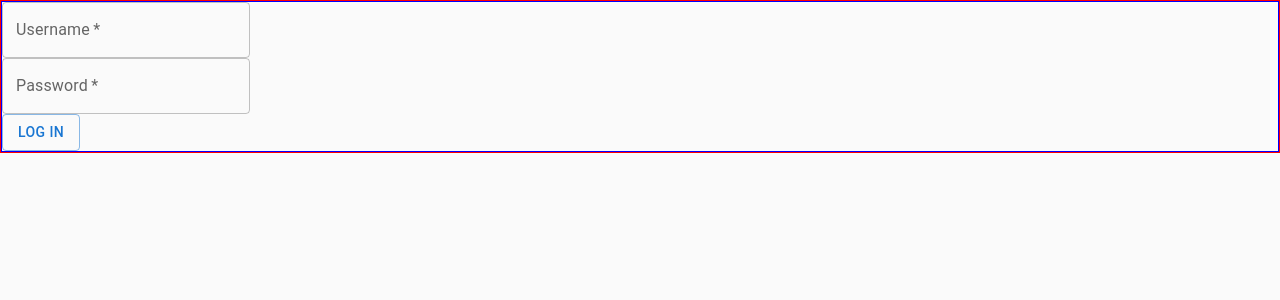
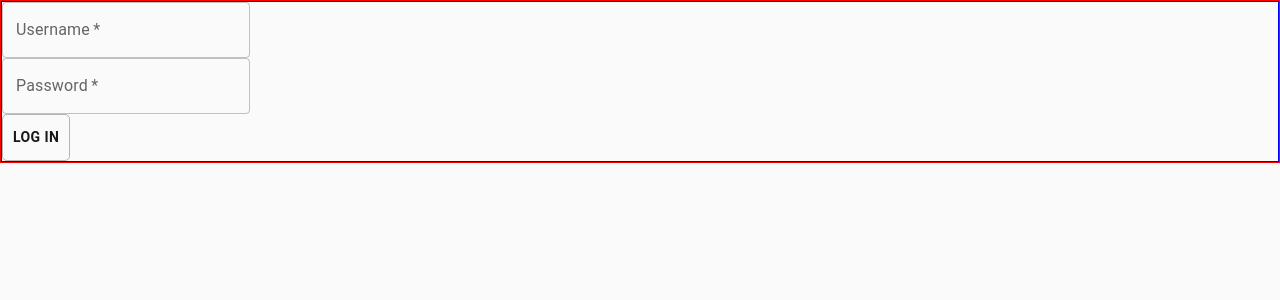
Before and after one commit to DenisTvardovskiy/cookify, a React app: page /sign-in in a window 1280 px wide. Shown: the top 300 px of the page. Built offline with nearby package versions, Linux system fonts and the light colour scheme.

Commit message:
updated buttons

```diff
--- a/src/components/Navigation/Navigation.tsx
+++ b/src/components/Navigation/Navigation.tsx
@@ -53,14 +53,12 @@
               />
             )}
           />
-          <div className={globalElements.primaryButton}>
+          <Button variant='outlined'>
             <Sort /> Ingredients
-          </div>
+          </Button>
         </div>
 
-        <a href='#' className={globalElements.primaryButton}>
-          Sign up
-        </a>
+        <Button variant='outlined'>Sign up</Button>
       </nav>
     </Container>
   )
--- a/src/pages/Landing/Landing.tsx
+++ b/src/pages/Landing/Landing.tsx
@@ -5,12 +5,12 @@
 import useStyles from './styles'
 import { useGlobalElements } from '../../theme/globalElements'
 import { Sort } from '@mui/icons-material'
+import { Button } from '@mui/material'
 
 interface IProps {}
 
 export const Landing: FC<IProps> = (props: IProps): JSX.Element => {
   const classes = useStyles()
-  const globalElements = useGlobalElements()
 
   return (
     <>
@@ -18,10 +18,9 @@
       <Container>
         <div className={classes.filterWrap}>
           <h2>Last recipes</h2>
-          <div className={globalElements.primaryButton}>
-            <Sort />
-            Filter
-          </div>
+          <Button variant='outlined'>
+            <Sort /> Filter
+          </Button>
         </div>
       </Container>
       <RecipesList />
--- a/src/theme/globalStyles.ts
+++ b/src/theme/globalStyles.ts
@@ -40,5 +40,23 @@
     a: {
       color: theme.colors.primary.main,
     },
+
+    button: {
+      '&.MuiButton-outlined': {
+        color: theme.colors.primary.main,
+        transition: theme.transitions.default,
+        border: `1px solid ${theme.colors.primary.minOpacity}`,
+        borderRadius: theme.shape.radius,
+        padding: theme.margin.small,
+        fontWeight: theme.font.weight.bold,
+        display: 'inline-flex',
+        alignItems: 'center',
+        cursor: 'pointer',
+
+        '&:hover': {
+          borderColor: theme.colors.primary.opacity,
+        },
+      },
+    },
   },
 })
```
